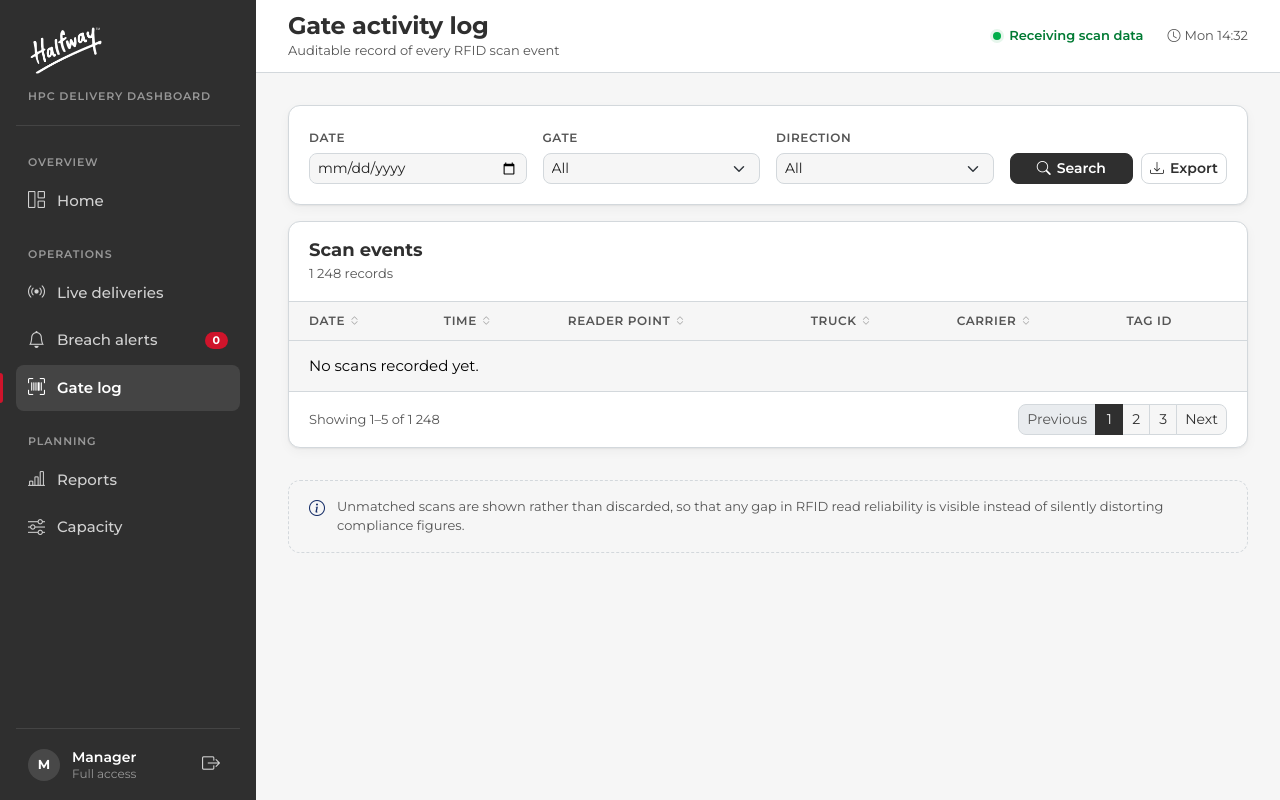
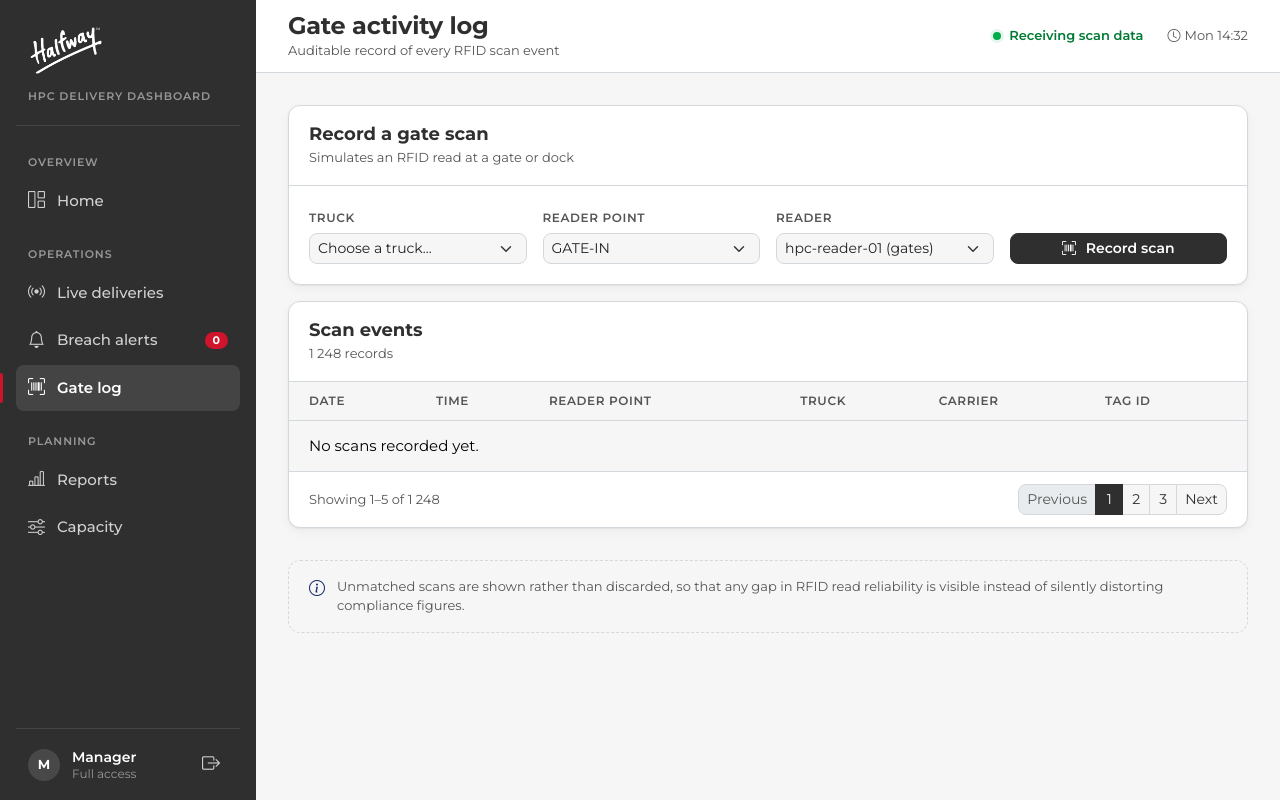
Before and after one commit to u23525364-code/BFB321-Group-1, a Flask app: page /gatelog in a window 1280 px wide. Run offline with Flask 3, Linux system fonts and the light colour scheme; data that the repository does not hold is empty.

Commit message:
Gate log page: record a gate scan form with flash messages

```diff
--- a/templates/gatelog.html
+++ b/templates/gatelog.html
@@ -104,25 +104,41 @@
 
       <main class="app-content" id="main-content" tabindex="-1">
 
-        <section class="card mb-3" aria-label="Gate log filters">
+        <section class="card mb-3" aria-label="Record a gate scan">
+          <header class="card-header">
+            <div>
+              <h2 class="card-title">Record a gate scan</h2>
+              <p class="card-subtitle">Simulates an RFID read at a gate or dock</p>
+            </div>
+          </header>
           <div class="card-body">
-            <form class="row g-3 align-items-end needs-validation" novalidate data-success="Filters applied.">
+            <form method="post" action="{{ url_for('scan_create') }}" class="row g-3 align-items-end">
               <div class="col-6 col-md-3">
-                <label class="form-label" for="fDate">Date</label>
-                <input type="date" class="form-control form-control-sm" id="fDate" required max="2026-12-31">
-                <div class="invalid-feedback">Choose a date.</div>
+                <label class="form-label" for="scanTruck">Truck</label>
+                <select class="form-select form-select-sm" id="scanTruck" name="truck_code" required>
+                  <option value="" selected disabled>Choose a truck...</option>
+                  {% for t in trucks if t.active %}
+                  <option value="{{ t.truck_code }}">{{ t.truck_code }} · {{ t.carrier }}</option>
+                  {% endfor %}
+                </select>
               </div>
               <div class="col-6 col-md-3">
-                <label class="form-label" for="fGate">Gate</label>
-                <select class="form-select form-select-sm" id="fGate"><option>All</option><option>HPC - Lanseria</option><option>Dealership 1</option><option>Dealership 2</option><option>Dealership 3</option><option>Dealership 4</option></select>
+                <label class="form-label" for="scanLocation">Reader point</label>
+                <select class="form-select form-select-sm" id="scanLocation" name="location" required>
+                  {% for loc in locations %}
+                  <option value="{{ loc }}">{{ loc }}</option>
+                  {% endfor %}
+                </select>
               </div>
               <div class="col-6 col-md-3">
-                <label class="form-label" for="fDirection">Direction</label>
-                <select class="form-select form-select-sm" id="fDirection"><option>All</option><option>Entry</option><option>Exit</option></select>
+                <label class="form-label" for="scanReader">Reader</label>
+                <select class="form-select form-select-sm" id="scanReader" name="reader_id" required>
+                  <option value="hpc-reader-01">hpc-reader-01 (gates)</option>
+                  <option value="hpc-reader-02">hpc-reader-02 (docks)</option>
+                </select>
               </div>
-              <div class="col-6 col-md-3 d-flex gap-2">
-                <button type="submit" class="btn btn-sm btn-primary flex-fill"><i class="bi bi-search" aria-hidden="true"></i>Search</button>
-                <button type="button" class="btn btn-sm btn-outline-secondary"><i class="bi bi-download" aria-hidden="true"></i>Export</button>
+              <div class="col-6 col-md-3">
+                <button type="submit" class="btn btn-sm btn-primary w-100"><i class="bi bi-upc-scan" aria-hidden="true"></i> Record scan</button>
               </div>
             </form>
           </div>
@@ -200,6 +216,9 @@
   <div class="toast-container position-fixed bottom-0 end-0 p-3" id="toastContainer"></div>
 
   <script src="https://cdn.jsdelivr.net/npm/bootstrap@5.3.3/dist/js/bootstrap.bundle.min.js"></script>
-  <script src="../static/js/dashboard.js"></script>
-</body>
+  <script>
+    {% for category, message in get_flashed_messages(with_categories=true) %}
+    showToast({{ message|tojson }});
+    {% endfor %}
+  </script>
 </html>
```
